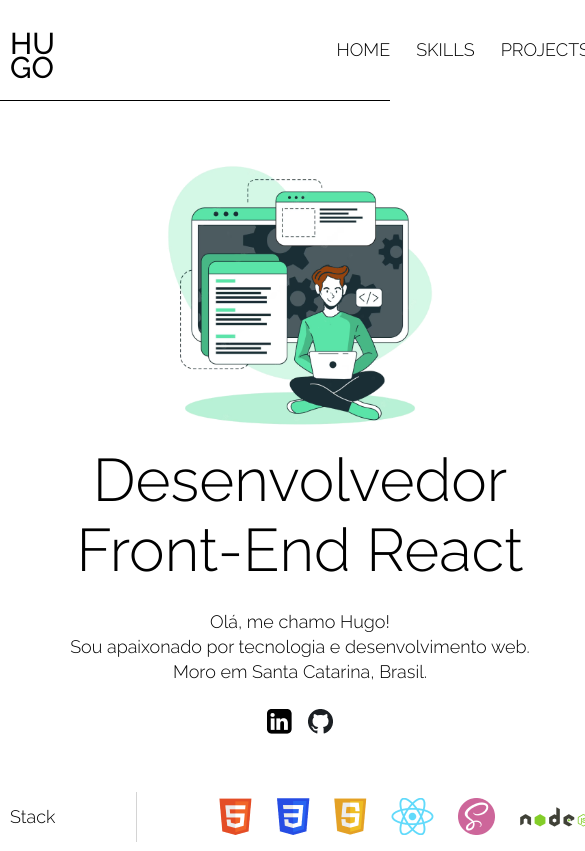
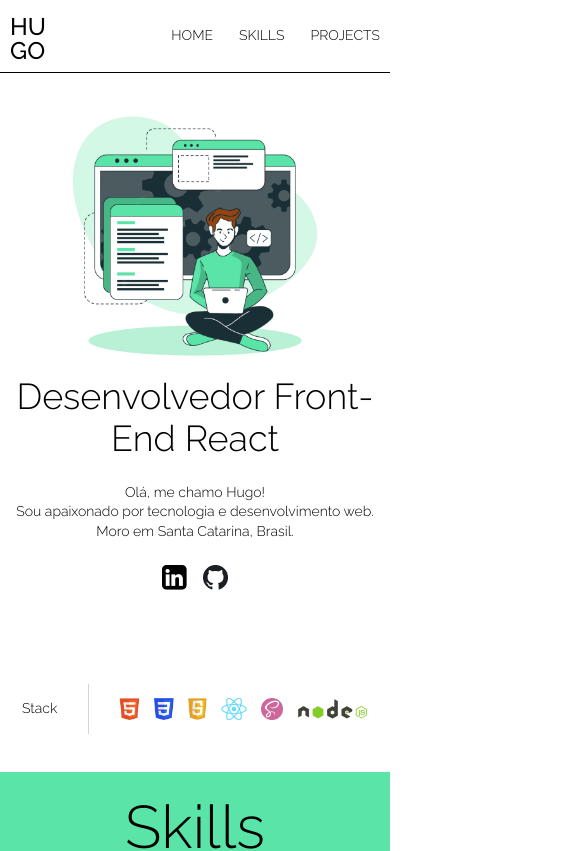
Before and after one commit to hugobatista27/portfolio, a React (Vite) app: page / in a window 390 px wide. Shown: the top 851 px of the page, 585 px wide, since content can reach past the window. Built offline with nearby package versions, Linux system fonts and the light colour scheme.

Commit message:
feat: responsividade mobile

```diff
--- a/src/components/content/home/Home.tsx
+++ b/src/components/content/home/Home.tsx
@@ -82,6 +82,41 @@ const HomeStyle = styled.div`
     }
 
     @media (max-width: 650px) {
+        padding: 0;
+        margin-top: 20px;
+        margin-bottom: 52px;
+
+        & > div {
+            width: 100%;
+        }
+
+        h1 {
+            font-size: 36px;
+        }
+
+        .home-img {
+            img {
+                width: 75%;
+            }
+        }
+
+        .message, .stack {
+            p {
+                font-size: 14px;
+            }
+        }
+        .stack {
+            height: 22px;
+            padding: 0 12px;
+            margin-top: 80px;
+            div {
+                height: 100%;
+                gap: 14px;
+                img {
+                    height: 100%;
+                }
+            }
+        }
 
     }
 `;
@@ -92,7 +127,7 @@ export default function Home() {
             <ContentWidth>
                 <div className='content'>
                     <h1>Desenvolvedor Front-End React</h1>
-                    <div>
+                    <div className='message'>
                         <p>Olá, me chamo Hugo! </p>
                         <p>Sou apaixonado por tecnologia e desenvolvimento web. </p>
                         <p>Moro em Santa Catarina, Brasil.</p>
--- a/src/components/header/Header.tsx
+++ b/src/components/header/Header.tsx
@@ -64,6 +64,19 @@ const HeaderStyle = styled.header`
             justify-content: space-between;
         }
     }
+
+    @media (max-width: 650px) {
+        & > div {
+            width: 100%;
+            height: 72px;
+        }
+
+        nav {
+            a {
+                font-size: 14px;
+            }
+        }
+    }
 `
 
 const LogoStyle = styled.div`
@@ -73,6 +86,12 @@ const LogoStyle = styled.div`
         height: 24px;
         font-size: 30px;
         font-weight: 500;
+    }
+
+    @media (max-width: 650px) {
+        span {
+            font-size: 24px;
+        }
     }
 `
 
```
